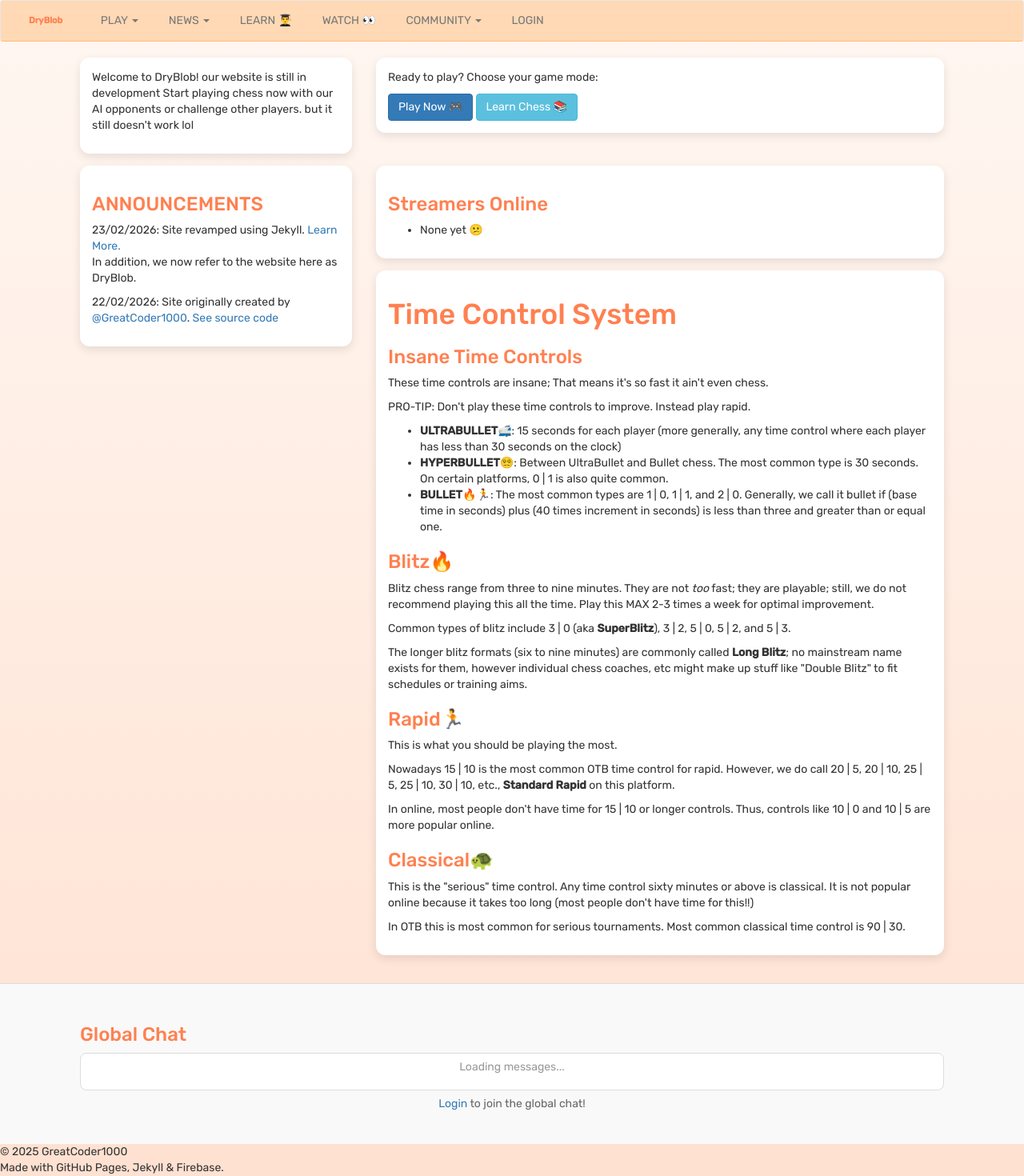
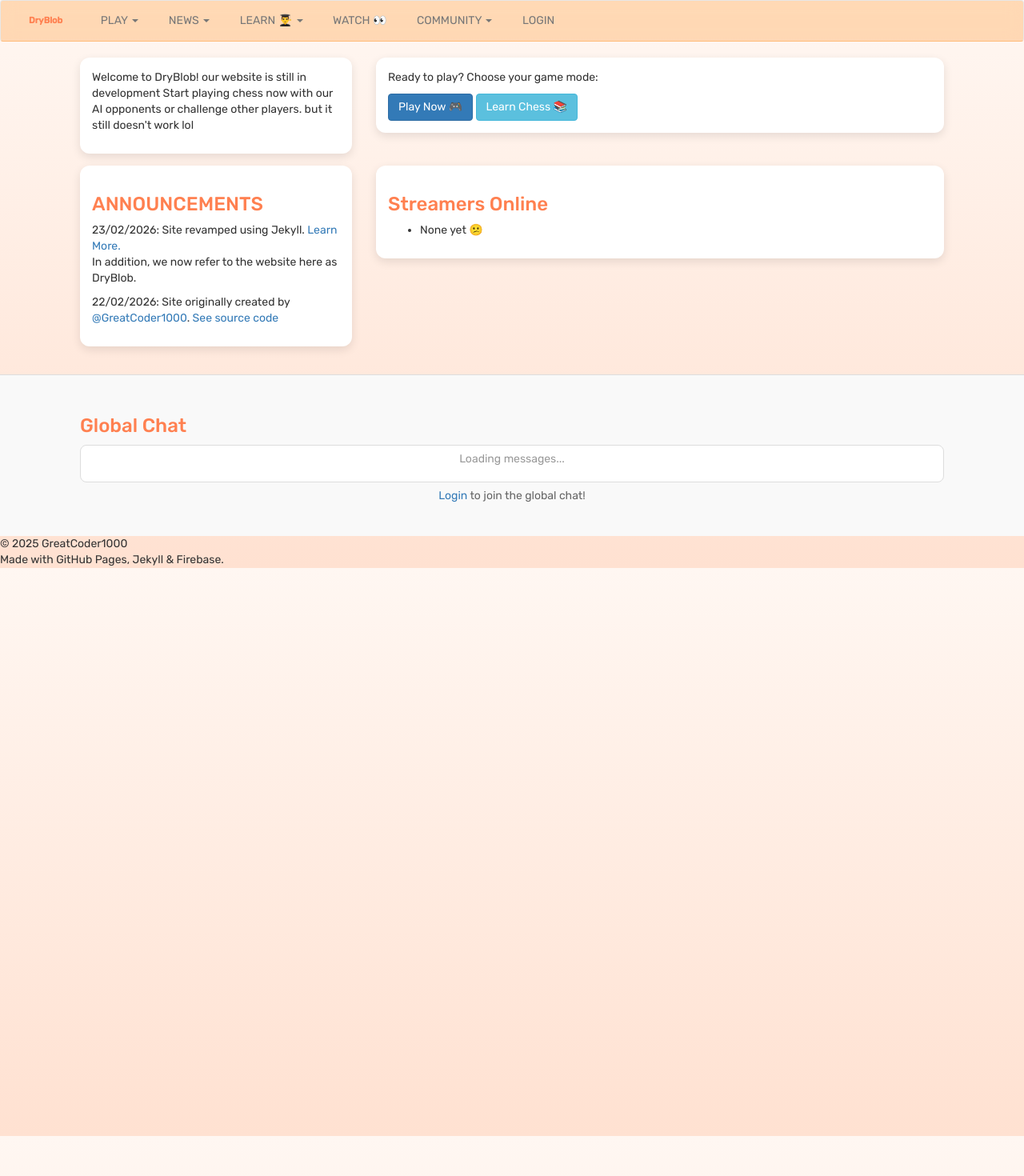
Before and after one commit to GreatCoder1000/drychess, a Jekyll site: the page built from index.html, in a window 1280 px wide. Shown: the whole page at 80% size. Built offline with Jekyll 4.4.1, drawn with Linux system fonts in a browser that asks for light colours; comment, search, counter and statistics services are not loaded.

Commit message:
Time Controls HTML file

```diff
--- a/_layouts/default.html
+++ b/_layouts/default.html
@@ -52,8 +52,16 @@
                 </ul>
             </li>
 
-            <!-- LEARN (no dropdown) -->
-            <li><a class="nav-link" href="{{ '/learn.html' | relative_url }}">LEARN 👨‍🎓</a></li>
+            <!-- LEARN (with dropdown) -->
+            <li class="dropdown">
+                <a href="{{ '/learn.html' | relative_url }}" class="dropdown-toggle" data-toggle="dropdown">
+                    LEARN 👨‍🎓 <span class="caret"></span>
+                </a>
+                <ul class="dropdown-menu">
+                    <li><a href="{{ '/learn.html' | relative_url }}">RULES 📏</a></li>
+                    <li><a href="{{ '/timecontrols.html' | relative_url }}">TIME CONTROLS ⏲</a></li>
+                </ul>
+            </li>
 
             <!-- WATCH (no dropdown) -->
             <li><a class="nav-link" href="{{ '/watch.html' | relative_url }}">WATCH 👀</a></li>
--- a/index.html
+++ b/index.html
@@ -50,62 +50,6 @@
                     <li>None yet 😕</li>
                 </ul>
             </div>
-            <div class="card">
-                <h1>Time Control System</h1>
-                <h3>Insane Time Controls</h3>
-                <p>
-                    These time controls are insane; That means it&apos;s so fast it ain&apos;t even chess.
-                </p>
-                <p>
-                    PRO-TIP: Don&apos;t play these time controls to improve. Instead play rapid.
-                </p>
-                <ul>
-                    <li><strong>ULTRABULLET🚅</strong>: 15 seconds for each player (more generally, any time control where
-                        each player has less than 30 seconds on the clock)</li>
-                    <li><strong>HYPERBULLET😵‍💫</strong>: Between UltraBullet and Bullet chess. The most common type is 30
-                        seconds. On certain platforms, 0 &vert; 1 is also quite common.</li>
-                    <li><strong>BULLET🔥🏃</strong>: The most common types are 1 &vert; 0, 1 &vert; 1, and 2 &vert; 0.
-                        Generally, we call it bullet if (base time in seconds) plus (40 times increment in seconds) is
-                        less than three and greater than or equal one.</li>
-                </ul>
-                <h3>Blitz🔥</h3>
-                <p>
-                    Blitz chess range from three to nine minutes. They are not <em>too</em> fast&semi; they are
-                    playable&semi; still, we do not recommend playing this all the time. Play this MAX 2-3 times a week
-                    for optimal improvement.
-                </p>
-                <p>
-                    Common types of blitz include 3 &vert; 0 (aka <strong>SuperBlitz</strong>), 3 &vert; 2, 5 &vert; 0,
-                    5 &vert; 2, and 5 &vert; 3.
-                </p>
-                <p>
-                    The longer blitz formats (six to nine minutes) are commonly called <strong>Long Blitz</strong>&semi;
-                    no mainstream name exists for them, however individual chess coaches, etc might make up stuff like
-                    &quot;Double Blitz&quot; to fit schedules or training aims.
-                </p>
-                <h3>Rapid🏃</h3>
-                <p>
-                    This is what you should be playing the most.
-                </p>
-                <p>
-                    Nowadays 15 &vert; 10 is the most common OTB time control for rapid. However, we do call 20 &vert;
-                    5, 20 &vert; 10, 25 &vert; 5, 25 &vert; 10, 30 &vert; 10, etc., <strong>Standard Rapid</strong> on
-                    this platform.
-                </p>
-                <p>
-                    In online, most people don&apos;t have time for 15 &vert; 10 or longer controls. Thus, controls like
-                    10 &vert; 0 and 10 &vert; 5 are more popular online.
-                </p>
-                <h3>Classical🐢</h3>
-                <p>
-                    This is the &quot;serious&quot; time control. Any time control sixty minutes or above is classical.
-                    It is not popular online because it takes too long (most people don&apos;t have time for this!!)
-                </p>
-                <p>
-                    In OTB this is most common for serious tournaments. Most common classical time control is 90 &vert;
-                    30.
-                </p>
-            </div>
         </div>
     </div>
 </div>
```
Also changed, not shown: timecontrols.html (added, +82 -0 lines).
